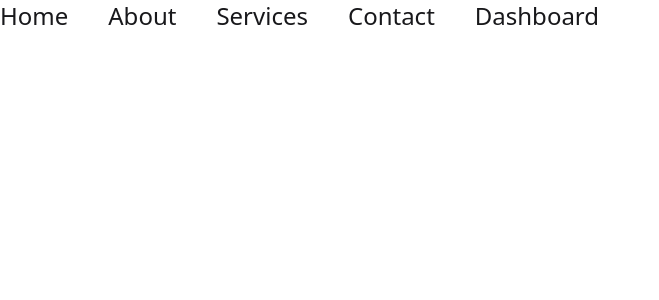
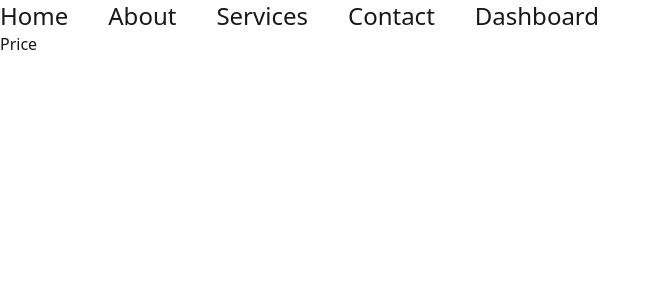
Before and after one commit to Mohammad-Abdur-Rahim/Programming_Hero_Reset9, a React (Vite) app in the folder practice projects/Milestone 8/Router/: page / in a window 1280 px wide. Shown: the top 300 px of the page, without its empty margins (0-659 px from the left). Built offline with nearby package versions, Linux system fonts and the light colour scheme.

Commit message:
** Toggle Navbar Done **

```diff
--- a/practice projects/Milestone 8/Router/src/App.jsx
+++ b/practice projects/Milestone 8/Router/src/App.jsx
@@ -1,5 +1,6 @@
 import './App.css';
 import CustomNav from './Components/Nav/CustomNav';
+import PriceOption from './Components/Nav/PriceOption';
 
 
 const App = () => {
@@ -7,6 +8,7 @@ const App = () => {
     <div>
 
       <CustomNav></CustomNav>
+      <PriceOption></PriceOption>
 
     </div>
   );
--- a/practice projects/Milestone 8/Router/src/Components/Nav/CustomNav.jsx
+++ b/practice projects/Milestone 8/Router/src/Components/Nav/CustomNav.jsx
@@ -22,7 +22,8 @@ const CustomNav = () => {
             }
 
         </div>
-        <ul className="md:flex">
+                                                  {/* option --1${open?'':'hidden' */}
+        <ul className={`md:flex absolute md:static duration-700 ${open?'top-12':'-top-60'}`}>
           {routes.map((route) => (
             <Link key={route.id} route={route}></Link>
           ))}
--- /dev/null
+++ b/practice projects/Milestone 8/Router/src/Components/Nav/PriceOption.jsx
@@ -0,0 +1,11 @@
+
+
+const PriceOption = () => {
+    return (
+        <div>
+            <h2>Price</h2>
+        </div>
+    );
+};
+
+export default PriceOption;
```
